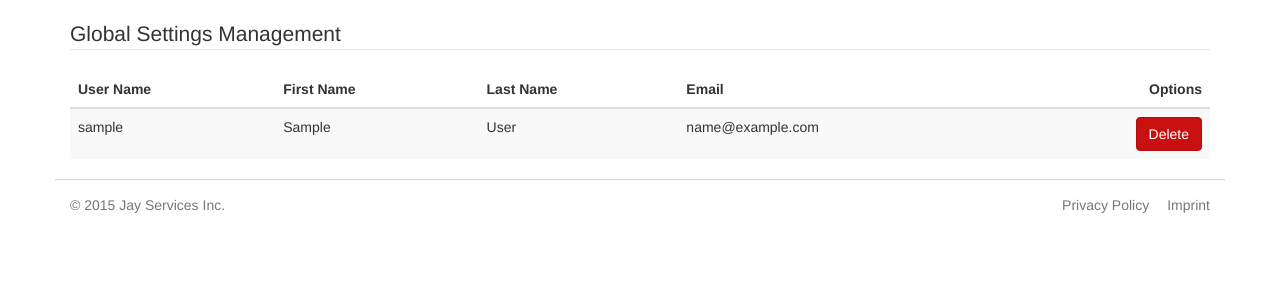
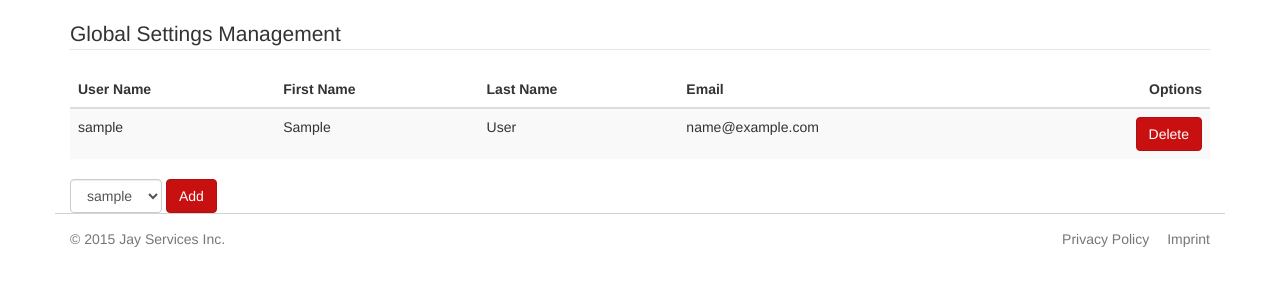
Before and after one commit to tkw1536/jay, a Django app: template templates/systems/global_settings.html in a window 1280 px wide. Shown: the part 51-351 px from the top of the page. Run offline with Django 3.2, Linux system fonts and the light colour scheme; tables that the repository leaves empty hold one stand-in row (values such as "Sample post"); the template is opened without the code that fills it: values that come from a table or form of the project are taken from there, most other values are stand-ins (such as "Sample title", 1, 10 or a date in 2020); parts of the project's set-up code (start-up, migrations or seed data) failed here and were passed over; some libraries are stand-ins or nearby versions.

Commit message:
dropdown menu

```diff
--- a/settings/urls.py
+++ b/settings/urls.py
@@ -7,7 +7,7 @@ from . import views
 urlpatterns = [
 	# TODO: Gloabl settings view
 	url(r'^$', views.settings, name="settings"),
-	# url(r'^/superadmins/add$', views.superadmin_add, name="add"),
+	url(r'^superadmins/add$', views.superadmin_add, name="add"),
 	url(r'^superadmins/(?P<user_id>[\w-]+)/remove$', views.superadmin_remove, name="remove"),
 	url(r'^systems$', views.systems, name='systems'),
 	url(r'^systems/new$', views.system_new, name="new"),
--- a/templates/systems/global_settings.html
+++ b/templates/systems/global_settings.html
@@ -44,7 +44,26 @@
           </tbody>
         </table>
       {% endif %}
-
     </div>
   </div>
+
+
+  {% if user_list %}
+  <div class="row">
+    <div class="col-sm-12">
+      <form action="{% url 'settings:add' %}" method="post" class="form-inline" role="form">
+        {% csrf_token %}
+        <div class="form-group">
+          <select name="user_to_add" class="form-control">
+            {% for user in user_list %}
+              <option value="{{ user.id | escape }}">{{ user.username }}</option>
+            {% endfor %}
+          </select>
+          <input type="submit" class="btn btn-primary" value="Add" />
+        </div>
+      </form>
+    </div>
+  </div>
+  {% endif %}
+
 {% endblock %}
```
Also changed, not shown: settings/views.py (+12 -1 lines).
